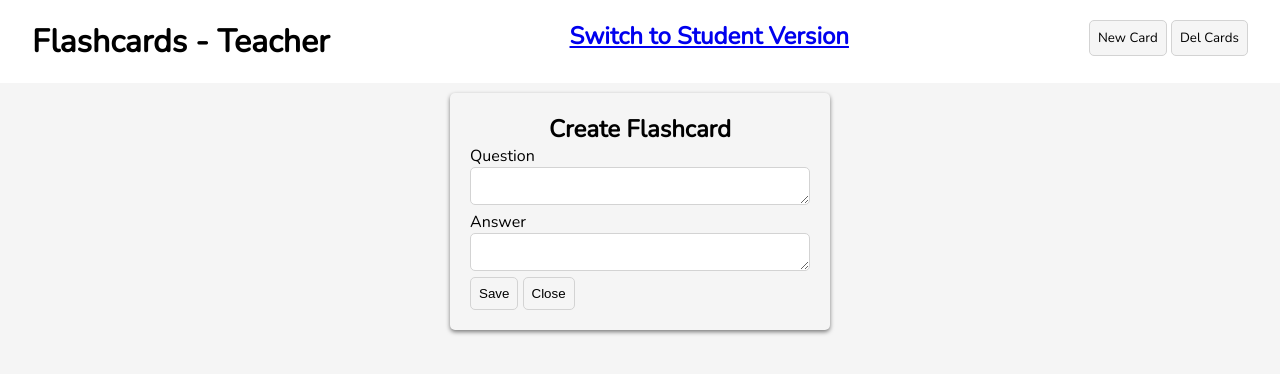
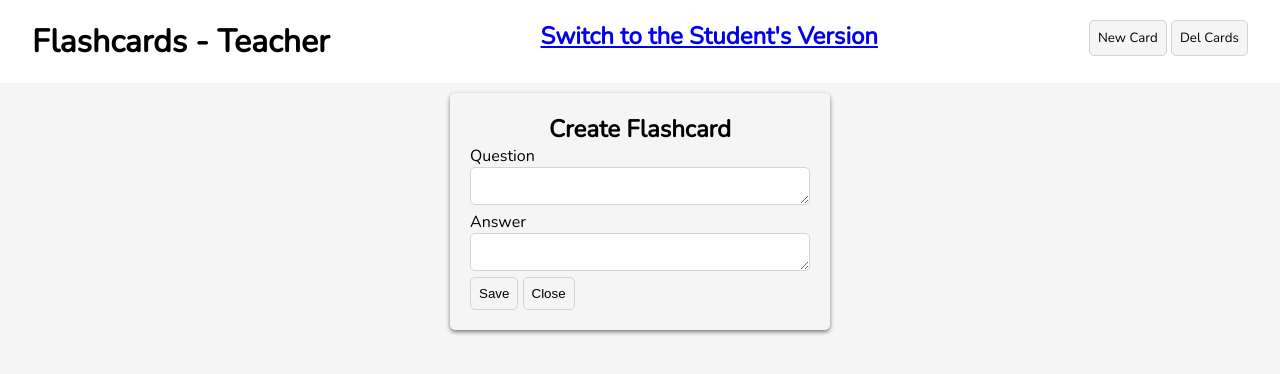
Before and after one commit to lstalet/ComputerScienceIA-teacherSide, a plain HTML site: page index.html in a window 1280 px wide. Drawn offline with nearby package versions, Linux system fonts and the light colour scheme.

Commit message:
Update index.html

```diff
--- a/index.html
+++ b/index.html
@@ -14,7 +14,7 @@
           <div class="nav">
             <h1>Flashcards - Teacher</h1>
             <div>
-              <h2><a href="https://lstalet.github.io/ComputerScienceIA-studentSide/">Switch to Student Version</a></h2>
+              <h2><a href="https://lstalet.github.io/ComputerScienceIA-studentSide/">Switch to the Student's Version</a></h2>
             </div>
             <div>
                 <button onclick="showCreateCardBox()">New Card</button>
```
